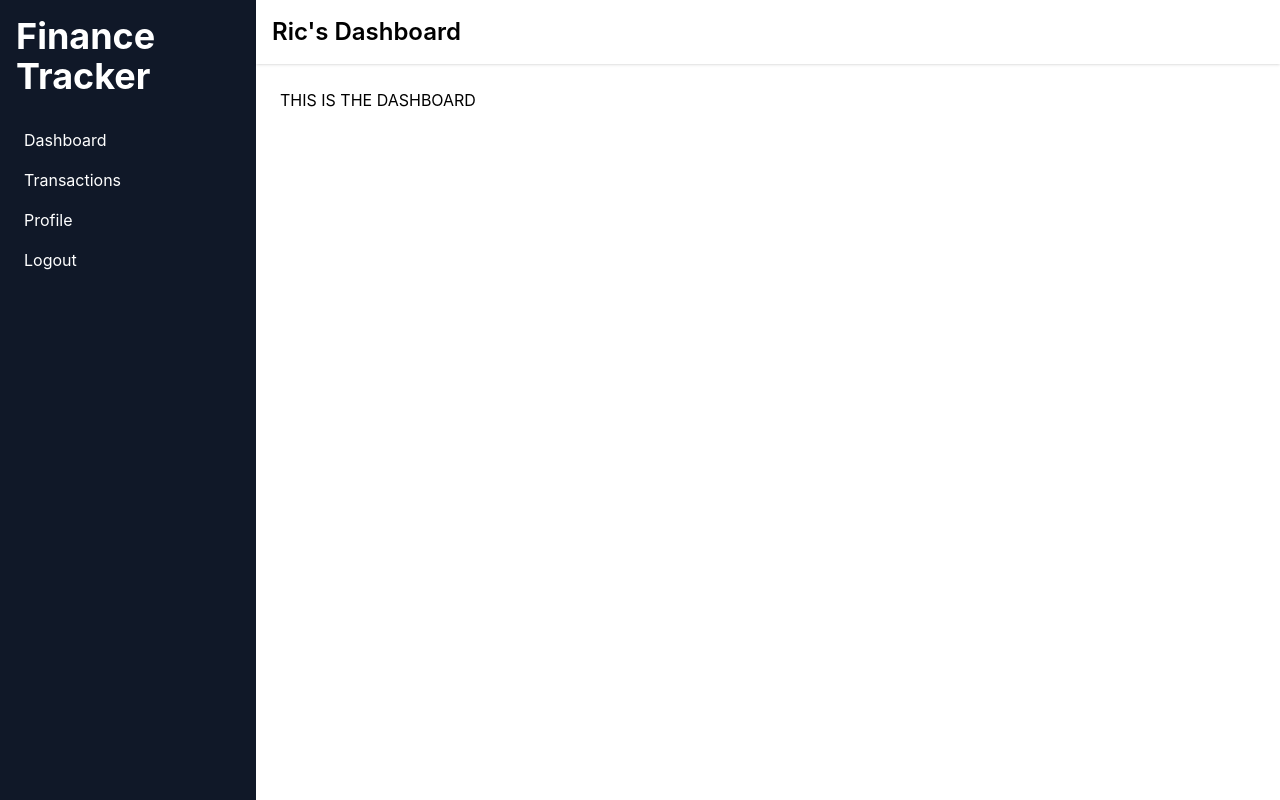
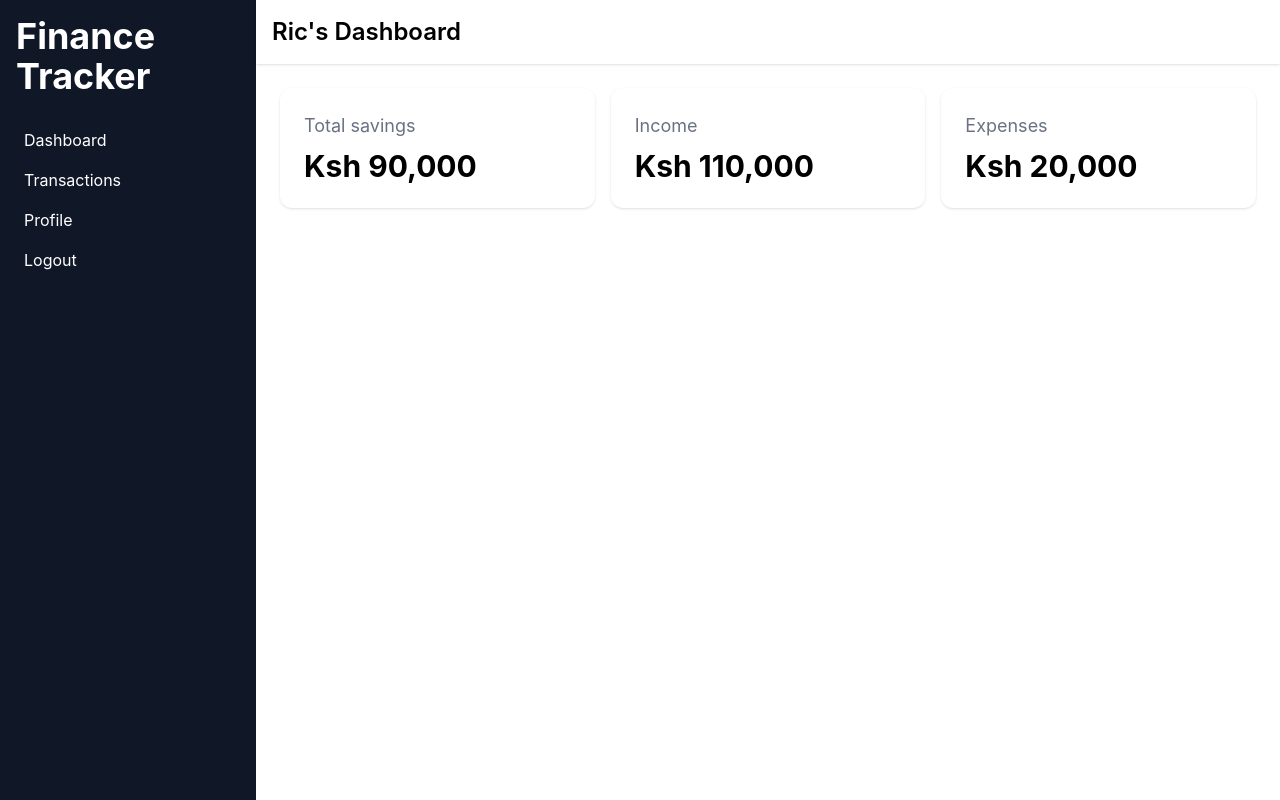
Before and after one commit to ricmusyoki-glitch/finance-tracker-app, a React (Vite) app: page /dashboard in a window 1280 px wide. Built offline with nearby package versions, Linux system fonts and the light colour scheme.

Commit message:
Created reusable cards and imported them in the dashboard.jsx

```diff
--- a/src/components/BalanceCard.jsx
+++ b/src/components/BalanceCard.jsx
@@ -0,0 +1,18 @@
+
+const BalanceCard = ({title, amount}) => {
+  return (
+    <div className="bg-white p-6 rounded-xl shadow">
+
+        <h2 className="text-gray-500 text-lg">
+            {title}
+        </h2>
+
+        <p className="text-3xl font-bold mt-2">
+            {amount}
+        </p>
+
+    </div>
+  )
+}
+
+export default BalanceCard
--- a/src/pages/Dashboard.jsx
+++ b/src/pages/Dashboard.jsx
@@ -1,4 +1,5 @@
 import Dashboardlayout from "../layout/DashboardLayout"
+import Balancecard from "../components/BalanceCard"
 
 
 const Dashboard = () => {
@@ -6,7 +7,26 @@ const Dashboard = () => {
   return (
     <Dashboardlayout>
 
-        <h1>THIS IS THE DASHBOARD</h1>
+      <div className="grid grid-cols-3 gap-4">
+
+        <Balancecard
+          title= "Total savings"
+          amount = "Ksh 90,000"
+          />
+
+          <Balancecard
+          title= "Income"
+          amount = "Ksh 110,000"
+          />
+
+          <Balancecard
+          title= "Expenses"
+          amount = "Ksh 20,000"
+          />
+
+
+
+      </div>
 
     </Dashboardlayout>
   )
```
